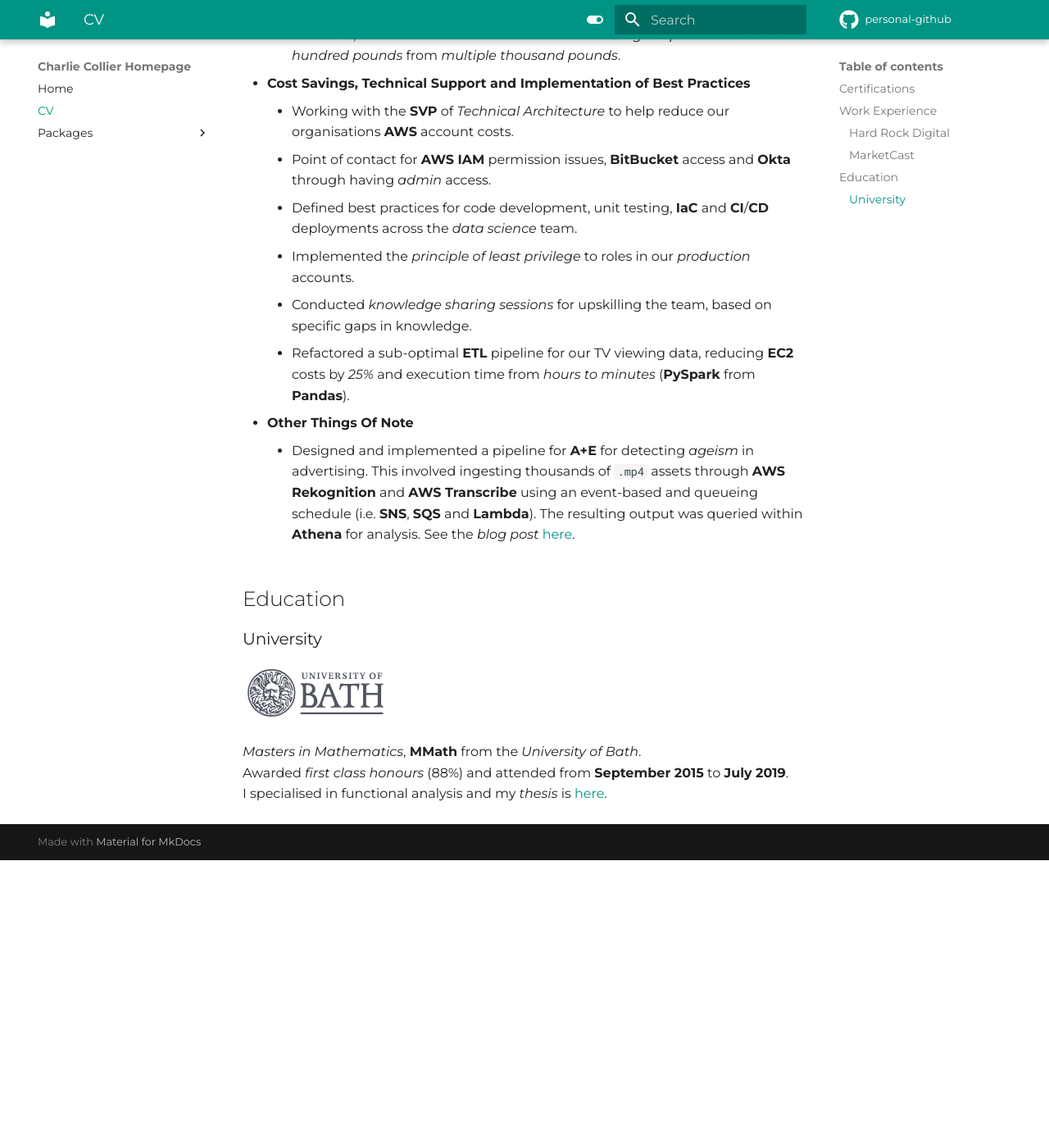
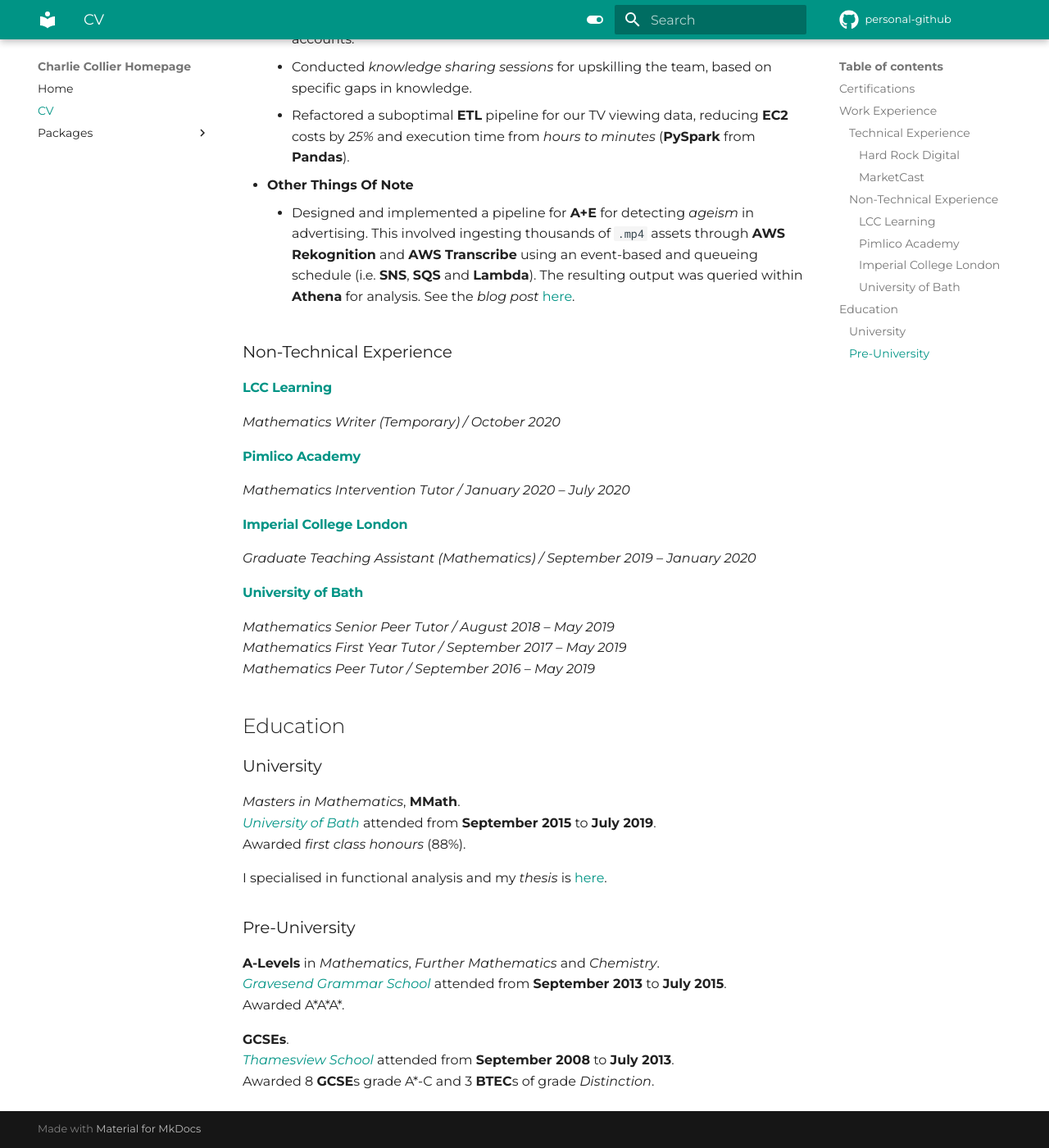
Before and after one commit to collier-p-charlie/collier-p-charlie.github.io, an MkDocs documentation site: the page built from docs/cv/docs.md, in a window 1280 px wide and 1400 px high, scrolled down 2725 px. Shown: the whole window at 82% size. Built offline with MkDocs 1.6.1 and Material for MkDocs 9.7.7, drawn with Linux system fonts in a browser that asks for light colours; before the commit the page ends 3774 px from its top, so only the background shows below that.

```diff
--- a/docs/cv/docs.md
+++ b/docs/cv/docs.md
@@ -33,14 +33,9 @@ Check out my current valid _certifications_.
 ---
 
 ## Work Experience
+### Technical Experience
 
-### [Hard Rock Digital](https://www.hardrockdigital.com)
-
-<p>
-<a href="https://www.hardrockdigital.com" target="_blank">
-  <img src="../../assets/cv/pictures/hard-rock-digital-banner.jpg" alt="HRD Banner" width="100%" />
-</a>
-</p>
+#### [Hard Rock Digital](https://www.hardrockdigital.com)
 
 *Data Engineer (Remote) / Jan 2025 – present*
 
@@ -51,13 +46,7 @@ Check out my current valid _certifications_.
     - Responsible for creating _regulatory reports_ and _optimising_ various **SQL**s for efficiency in **Snowflake**.
     - Designed and built out in **Terragrunt** / **Terraform** the new gambling _self-exclusion_ pipeline.
 
-### [MarketCast](https://marketcast.com)
-
-<p>
-<a href="https://marketcast.com" target="_blank">
-  <img src="../../assets/cv/pictures/marketcast-banner.jpeg" alt="MarketCast Banner" width="100%" />
-</a>
-</p>
+#### [MarketCast](https://marketcast.com)
 
 *Senior Cloud Engineer (Hybrid) / November 2023 – January 2025*
 
@@ -93,7 +82,7 @@ Check out my current valid _certifications_.
     - Defined best practices for code development, unit testing, **IaC** and **CI**/**CD** deployments across the _data science_ team.
     - Implemented the _principle of least privilege_ to roles in our _production_ accounts.
     - Conducted _knowledge sharing sessions_ for upskilling the team, based on specific gaps in knowledge.
-    - Refactored a sub-optimal **ETL** pipeline for our TV viewing data, reducing **EC2** costs by _25%_ and execution time from _hours to minutes_ (**PySpark** from **Pandas**).
+    - Refactored a suboptimal **ETL** pipeline for our TV viewing data, reducing **EC2** costs by _25%_ and execution time from _hours to minutes_ (**PySpark** from **Pandas**).
 
 - **Other Things Of Note**
     - Designed and implemented a pipeline for **A+E** for detecting _ageism_ in advertising.
@@ -102,16 +91,43 @@ Check out my current valid _certifications_.
       See the _blog post_ [here](https://www.mediavillage.com/article/ae-research-why-older-adults-matter-to-advertisers/print/).
 
 
+### Non-Technical Experience
+
+#### [LCC Learning](https://www.lcc-learning.com)
+
+*Mathematics Writer (Temporary) / October 2020*
+
+#### [Pimlico Academy](https://www.pimlico.futureacademies.org)
+
+*Mathematics Intervention Tutor / January 2020 – July 2020*
+
+#### [Imperial College London](https://www.imperial.ac.uk)
+
+*Graduate Teaching Assistant (Mathematics) / September 2019 – January 2020*
+
+#### [University of Bath](https://marketcast.com)
+
+*Mathematics Senior Peer Tutor / August 2018 – May 2019* </br>
+*Mathematics First Year Tutor / September 2017 – May 2019* </br>
+*Mathematics Peer Tutor / September 2016 – May 2019*
+
+
 ## Education
 
 ### University
 
-<p>
-<a href="https://www.bath.ac.uk" target="_blank">
-  <img src="../../assets/cv/pictures/university-of-bath.svg" alt="UOB Logo" width="25%" />
-</a>
-</p>
+_Masters in Mathematics_, **MMath**.</br>
+[_University of Bath_](https://www.bath.ac.uk) attended from **September 2015** to **July 2019**.</br>
+Awarded _first class honours_ (88%).
 
-_Masters in Mathematics_, **MMath** from the _University of Bath_.<br>
-Awarded _first class honours_ (88%) and attended from **September 2015** to **July 2019**.<br>
 I specialised in functional analysis and my _thesis_ is [here](../../assets/cv/pdf/math_thesis.pdf).
+
+### Pre-University
+
+**A-Levels** in _Mathematics_, _Further Mathematics_ and _Chemistry_.</br>
+[_Gravesend Grammar School_](https://gravesendgrammar.com) attended from **September 2013** to **July 2015**.</br>
+Awarded A\*A\*A\*.
+
+**GCSEs**.</br>
+[_Thamesview School_](https://www.thamesviewsch.co.uk) attended from **September 2008** to **July 2013**.</br>
+Awarded 8 **GCSE**s grade A\*-C and 3 **BTEC**s of grade _Distinction_.
--- a/mkdocs.yml
+++ b/mkdocs.yml
@@ -30,8 +30,14 @@ plugins:
   - search
 
 markdown_extensions:
+  - pymdownx.arithmatex:
+      generic: true
   - toc:
       permalink: true
+
+extra_javascript:
+  - javascripts/mathjax.js
+  - https://unpkg.com/mathjax@3/es5/tex-mml-chtml.js
 
 nav:
   - Home: index.md
```
Also changed, not shown: docs/index.md (+4 -6 lines), docs/assets/cv/pictures/hard-rock-digital-banner.jpg (deleted), docs/assets/cv/pictures/marketcast-banner.jpeg (deleted), docs/assets/cv/pictures/university-of-bath.svg (deleted).
